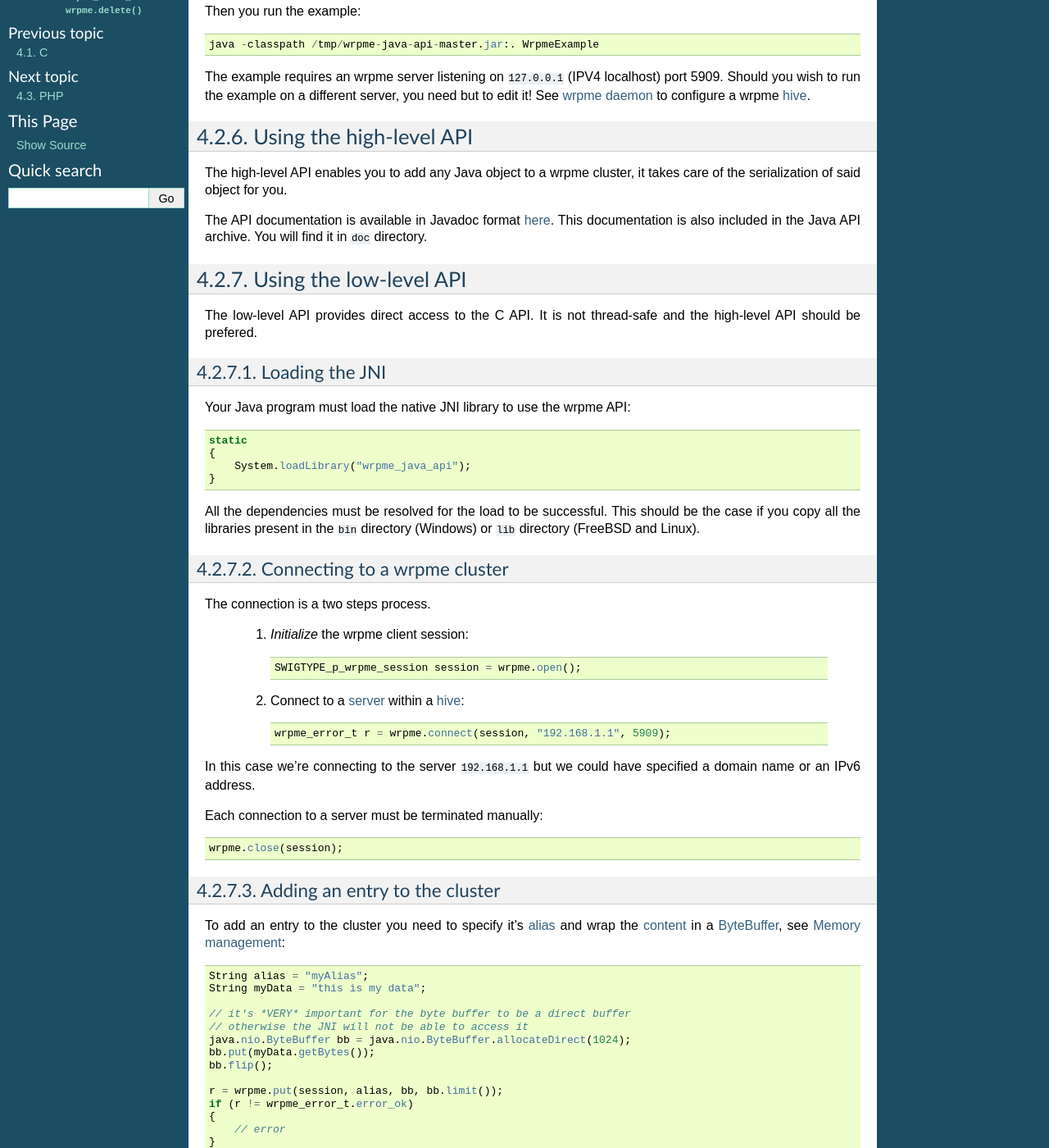
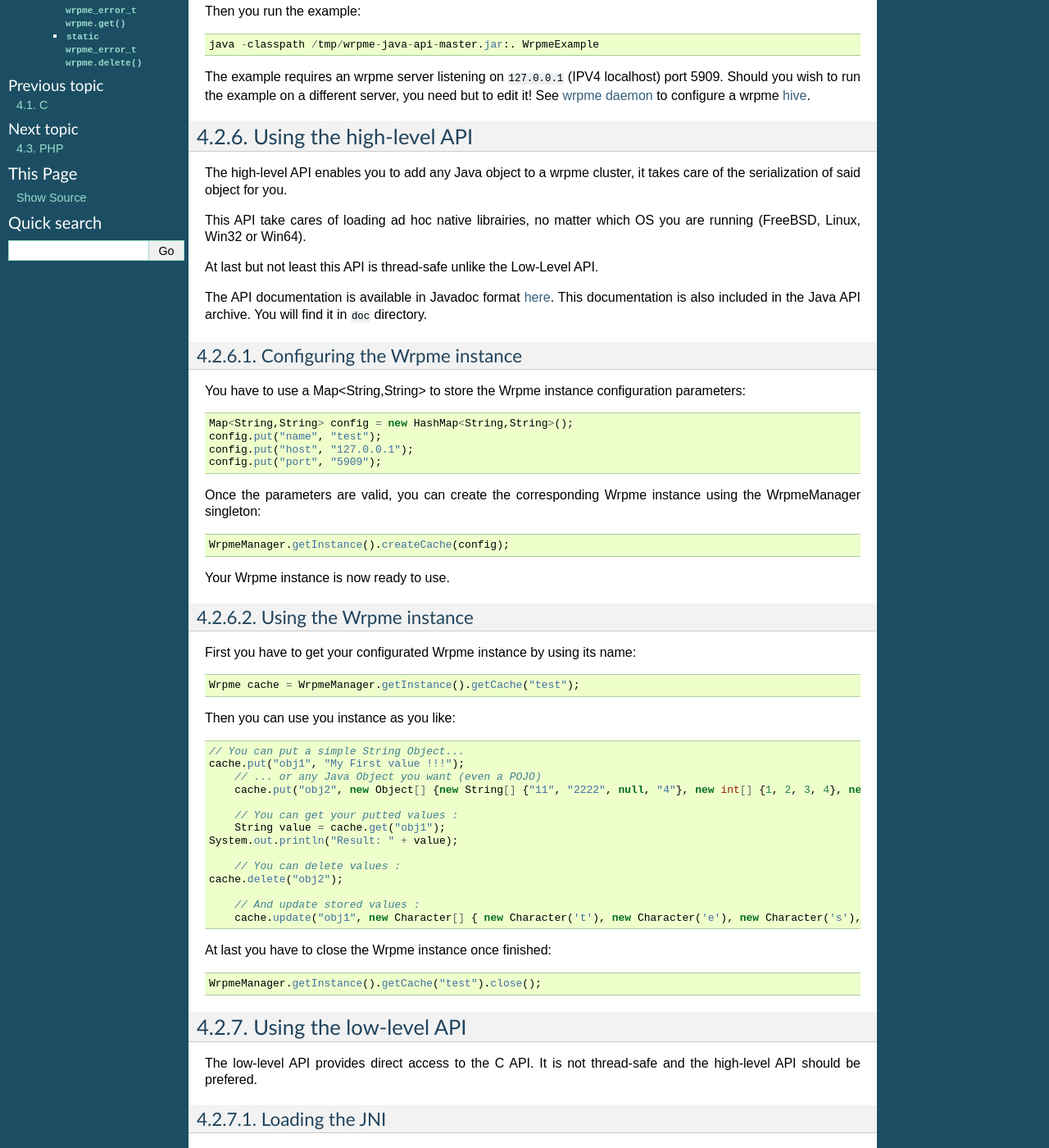
Before and after one commit to iltommi/qdb-documentation, a Sphinx documentation site: the page built from source/api/java.rst, in a window 1280 px wide and 1400 px high, scrolled down 823 px. Shown: the whole window at 82% size. Built offline with Sphinx 7.4.7, drawn with Linux system fonts in a browser that asks for light colours; formulas are drawn with MathJax 3; some of the changed text lies outside the part shown.

Commit message:
Add high level API documentation

```diff
--- a/source/api/java.rst
+++ b/source/api/java.rst
@@ -49,7 +49,55 @@ Using the high-level API
 
 The high-level API enables you to add any Java object to a wrpme cluster, it takes care of the serialization of said object for you.
 
+This API take cares of loading ad hoc native librairies, no matter which OS you are running (FreeBSD, Linux, Win32 or Win64).
+
+At last but not least this API is thread-safe unlike the Low-Level API.
+
 The API documentation is available in Javadoc format `here <http://doc.wrpme.com/javaapi>`_. This documentation is also included in the Java API archive. You will find it in ``doc`` directory.
+
+Configuring the Wrpme instance
+^^^^^^^^^^^^^^^^^^
+
+You have to use a Map<String,String> to store the Wrpme instance configuration parameters: ::
+
+    Map<String,String> config = new HashMap<String,String>();
+    config.put("name", "test");
+    config.put("host", "127.0.0.1");
+    config.put("port", "5909");
+
+Once the parameters are valid, you can create the corresponding Wrpme instance using the WrpmeManager singleton: ::
+
+    WrpmeManager.getInstance().createCache(config);
+
+Your Wrpme instance is now ready to use.
+
+Using the Wrpme instance
+^^^^^^^^^^^^^^^^^^
+
+First you have to get your configurated Wrpme instance by using its name: ::
+
+    Wrpme cache = WrpmeManager.getInstance().getCache("test");
+
+Then you can use you instance as you like: ::
+
+    // You can put a simple String Object...
+    cache.put("obj1", "My First value !!!");
+	// ... or any Java Object you want (even a POJO)
+	cache.put("obj2", new Object[] {new String[] {"11", "2222", null, "4"}, new int[] {1, 2, 3, 4}, new int[][] { {1, 2}, {100, 4}}});
+
+	// You can get your putted values :
+	String value = cache.get("obj1");
+    System.out.println("Result: " + value);
+
+	// You can delete values :
+    cache.delete("obj2");
+
+	// And update stored values :
+	cache.update("obj1", new Character[] { new Character('t'), new Character('e'), new Character('s'), new Character('t') });
+
+At last you have to close the Wrpme instance once finished: ::
+
+    WrpmeManager.getInstance().getCache("test").close();
 
 Using the low-level API
 ----------------------------
```
